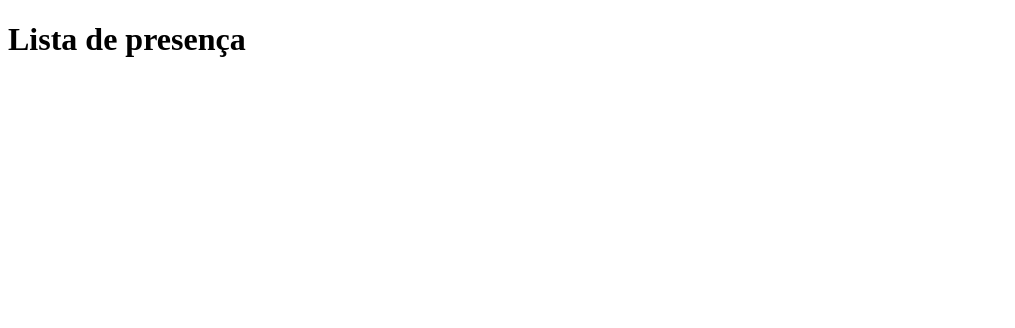
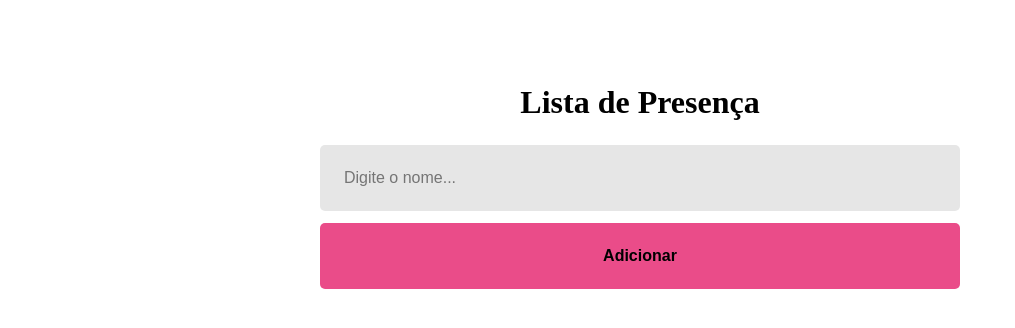
Before and after one commit to MariaCeleski/Reactapp-_fundamentos, a React (Vite) app: page / in a window 1280 px wide. Shown: the top 328 px of the page, without its empty margins (0-1015 px from the left). Built offline with nearby package versions, Linux system fonts and the light colour scheme.

Commit message:
Estilizando página Css

```diff
--- a/src/main.jsx
+++ b/src/main.jsx
@@ -1,6 +1,7 @@
 import React from 'react'
 import ReactDOM from 'react-dom'
-import Home from './pages/Home'
+import { Home } from './pages/Home'
+import './styles/global.css';
 
 ReactDOM.render(
   <React.StrictMode>
--- a/src/pages/Home.jsx
+++ /dev/null
@@ -1,8 +0,0 @@
-function Home() {
-
-  return (
-    <h1>Lista de presença</h1>
-  )
-}
-
-export default Home
--- /dev/null
+++ b/src/pages/Home/index.jsx
@@ -0,0 +1,12 @@
+import './style.css'
+
+export function Home() {
+
+  return (
+    <div className="container">
+    <h1>Lista de Presença</h1>
+    <input type="text" placeholder="Digite o nome..." />
+    <button type="button">Adicionar</button>
+    </div>
+  )
+}
--- /dev/null
+++ b/src/pages/Home/style.css
@@ -0,0 +1,38 @@
+.container{
+    display: flex;
+    align-items: center;
+    flex-direction: column;
+}
+
+.container h1 {
+    margin: 84px 0 24px;
+}
+
+.container input{
+    width: 50%;
+    padding: 24px;
+    background: #e6e6e6;
+    border-radius: 5px;
+    border:none;
+    font-size: 16px;
+}
+.container button{
+    width: 50%;
+    padding: 24px;
+
+    font-weight: 700;
+    background:#ea4c89;
+    color #ffffff;
+
+    border-radius: 5px;
+    margin: 12px 0 84px;
+    border:none;
+
+    cursor: pointer;
+    font-size: 16px;
+    transition: filter 0.3s;
+
+}
+.container button:hover{
+    filter:brightness(0.9);
+}
--- /dev/null
+++ b/src/styles/global.css
@@ -0,0 +1,5 @@
+*{
+    margin: 0;
+    padding: 0;
+    box-sizing: border-box;
+}
```
